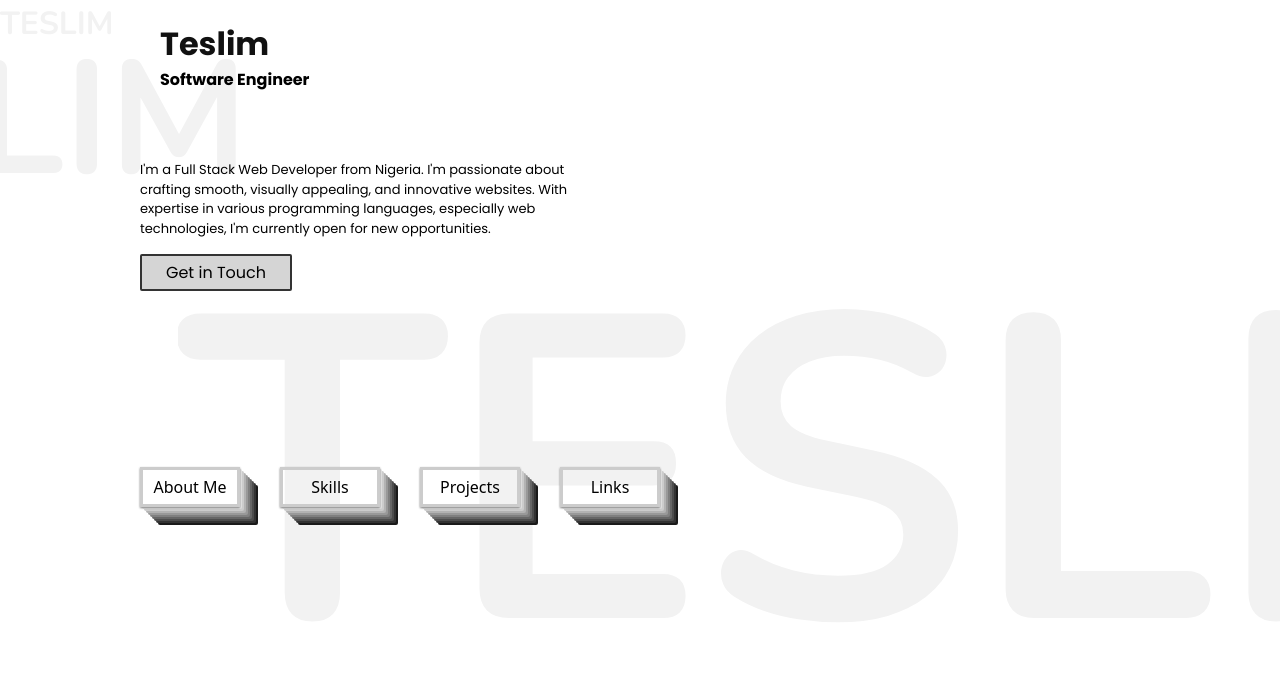
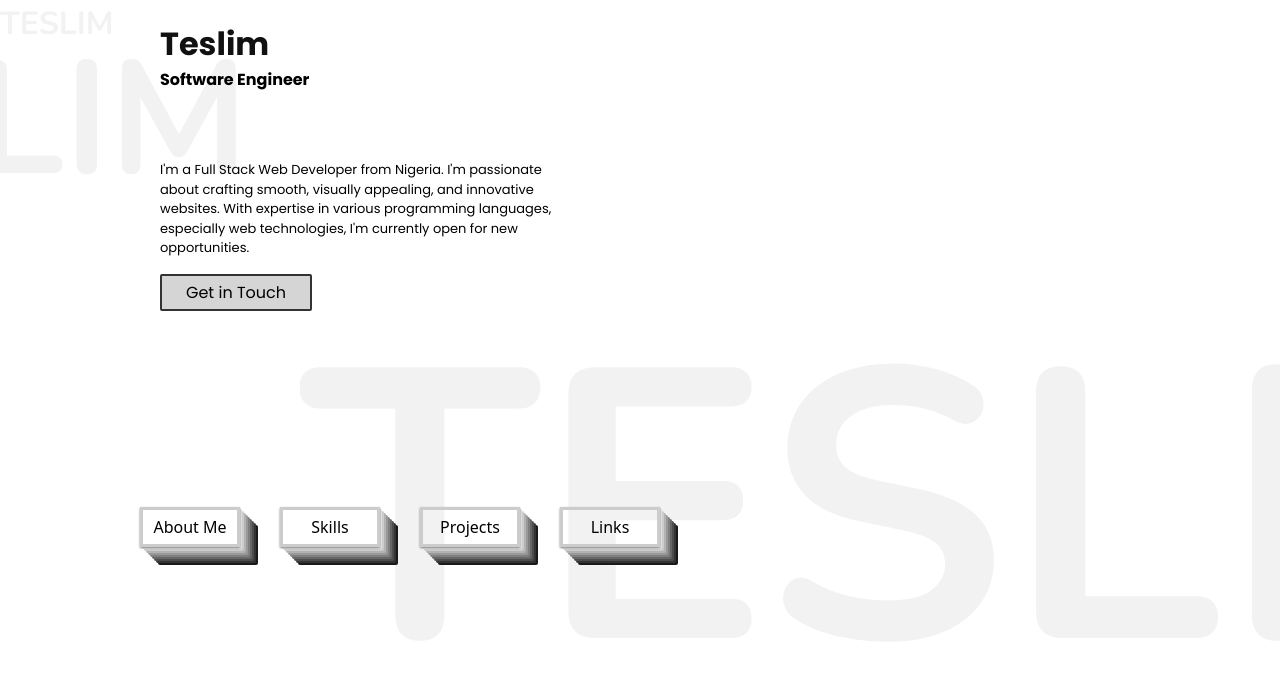
Before and after one commit to teslyym/PoRt_FoLiO, a React (Vite) app: page / in a window 1280 px wide. Shown: the top 680 px of the page. Built offline with nearby package versions, Linux system fonts and the light colour scheme.

Commit message:
Created background Component

```diff
--- a/src/assets/Components/About.jsx
+++ b/src/assets/Components/About.jsx
@@ -1,12 +1,14 @@
 import React from "react";
 import Header from "./Loader/Header";
+import Background from "./Background";
 
 const About = () => {
   return (
-    <div className="items-center  max-w-[1000px] mx-auto justify-center p-5 gap-4">
+    <div className="items-center  max-w-[1000px] mx-auto justify-center ">
       <div className="">
         <Header />
-        <div className="w-[700px] pt-[2rem] mb-[1rem]">
+        <Background />
+        <div className="w-[700px] pt-[2rem] mb-[1rem] p-5 gap-4">
           <h1 className="font-poppins font-bold leading-7 text--2xl">
             About Me
           </h1>
--- /dev/null
+++ b/src/assets/Components/Background.jsx
@@ -0,0 +1,21 @@
+import React from "react";
+
+const Background = () => {
+  return (
+    <div>
+      <div>
+        <div className="fixed  m-auto text-[10rem] font-bold font-nunito opacity-5 top-0 left-[-2em] z-[-1000]">
+          TESLIM
+        </div>
+        <div className="fixed pt-4  m-auto text-[24rem] font-bold font-nunito opacity-5 overflow-hidden bottom-[0em] right-[-1em] z-[-1000]">
+          TESLIM
+        </div>
+        <div className="fixed inset-0 m-auto text-[2rem] font-bold font-nunito opacity-5 bottom-[0] left-0  z-[-1000]">
+          TESLIM
+        </div>
+      </div>
+    </div>
+  );
+};
+
+export default Background;
--- a/src/assets/Components/Home.jsx
+++ b/src/assets/Components/Home.jsx
@@ -2,6 +2,7 @@ import React, { useEffect, useState, useRef } from "react";
 import Loader from "./Loader/Loader";
 import { Link } from "react-router-dom";
 import CustomButton from "./Buttons/CustomButton";
+import Background from "./Background";
 
 const Home = () => {
   const [isLoading, setIsLoading] = useState(true);
@@ -24,15 +25,7 @@ const Home = () => {
               <Loader />
             ) : (
               <div className="items-center  max-w-[1000px] mx-auto justify-center">
-                <div className="fixed  m-auto text-[10rem] font-bold font-nunito opacity-5 top-0 left-[-2em] z-[-1000]">
-                  TESLIM
-                </div>
-                <div className="fixed pt-4  m-auto text-[27rem] font-bold font-nunito opacity-5 overflow-hidden bottom-[0em] right-[-1em] z-[-1000]">
-                  TESLIM
-                </div>
-                <div className="fixed inset-0 m-auto text-[2rem] font-bold font-nunito opacity-5 bottom-[0] left-0  z-[-1000]">
-                  TESLIM
-                </div>
+                <Background />
                 <div className="p-5 gap-4">
                   <Link to={"/"}>
                     <h1 className=" font-poppins font-bold text-[2rem] transition duration-75 ease-out text-[#111]">
@@ -44,7 +37,7 @@ const Home = () => {
                   </Link>
                 </div>
 
-                <div className="w-[450px] pt-[3rem] mb-[1rem]">
+                <div className="w-[450px] pt-[3rem] mb-[1rem] p-5 gap-4">
                   <h1 className="font-poppins text-[13px] font-normal">
                     I'm a Full Stack Web Developer from Nigeria. I'm passionate
                     about crafting smooth, visually appealing, and innovative
```
